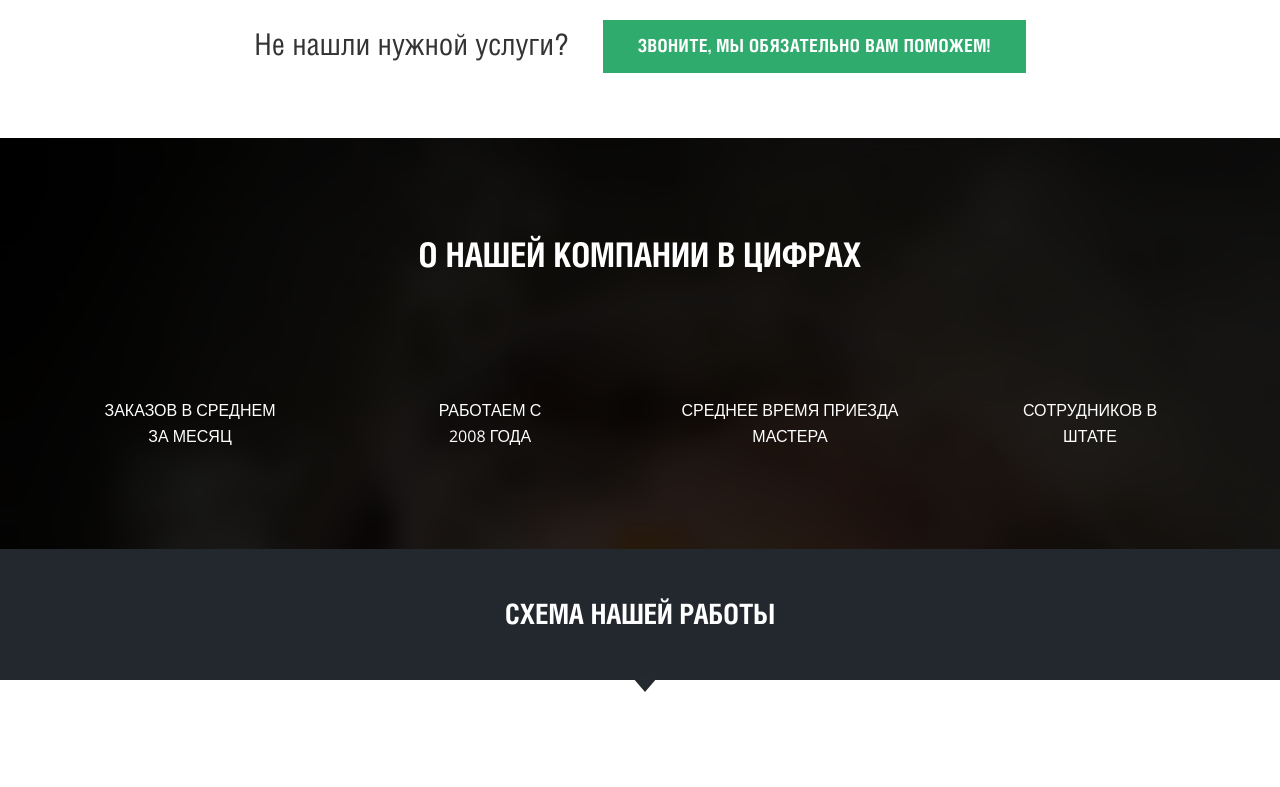
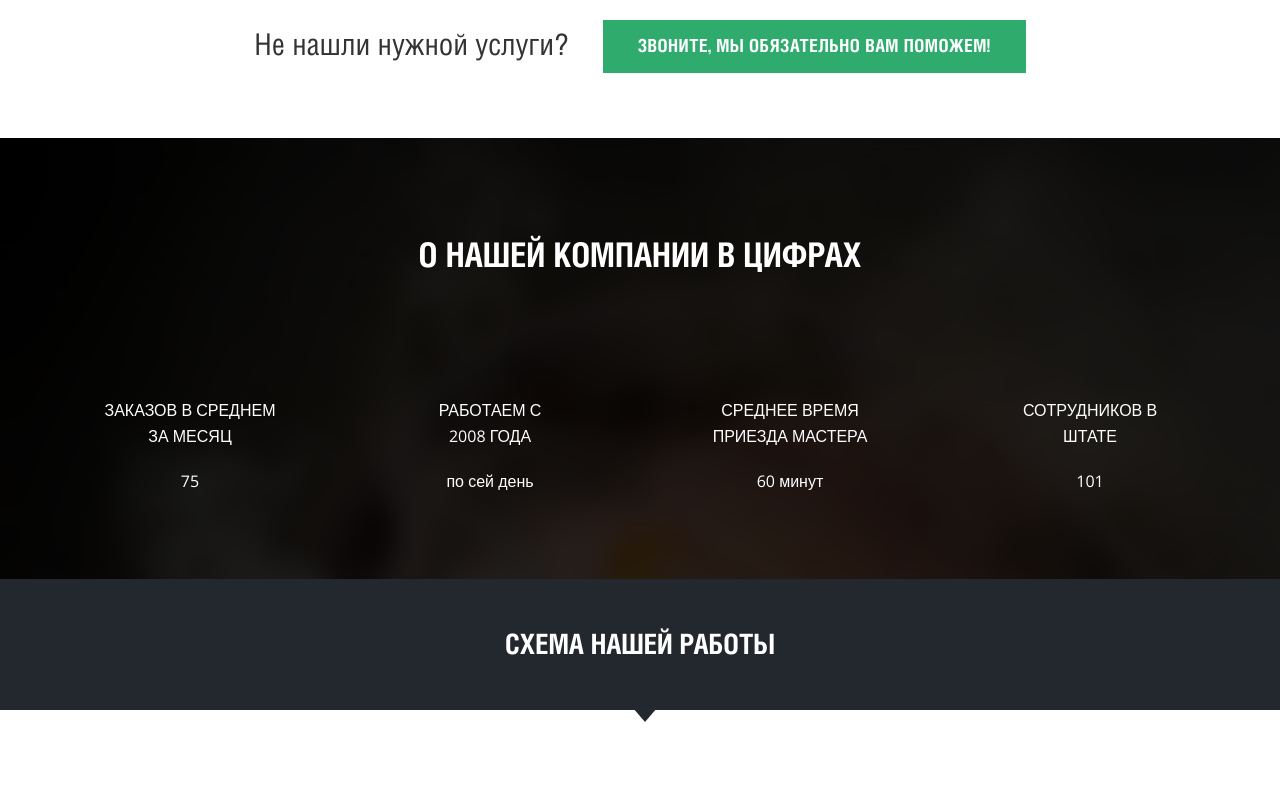
Before and after one commit to SvetSS/diplom_last, a website with bundled scripts: page index.html in a window 1280 px wide. Shown: the part 1500-2287 px from the top of the page. Built offline with nearby package versions, Linux system fonts and the light colour scheme; files whose address does not match are found by name.

Commit message:
добавлено накручивание чисел

```diff
--- a/index.html
+++ b/index.html
@@ -307,7 +307,7 @@
 							<br />
 							<p class="upper">Заказов в среднем <br />за месяц </p>
 						</div>
-						<div class="push30 visible-xs">fdfedfedfed</div>
+						<div class="push30 visible-xs"></div>
 					</div>
 					<div class="col-sm-3">
 						<div class="element">
@@ -321,7 +321,7 @@
 						<div class="element">
 							<div class="num num2"><span id="num2">0</span> мин.</div>
 							<br />
-							<p class="upper">Среднее<br class="hidden-xs hidden-lg" /> время приезда мастера</p>
+							<p class="upper">Среднее время<br /> приезда мастера</p>
 						</div>
 						<div class="push30 visible-xs"></div>
 					</div>
@@ -331,6 +331,7 @@
 							<div class="num num4">&gt; <span id="num4">0</span> </div>
 							<br />
 							<p class="upper">Сотрудников в<br />штате</p>
+							<div class="push30 visible-xs"></div>
 						</div>
 					</div>
 				</div>
--- a/src/modules/abouttCompany.js
+++ b/src/modules/abouttCompany.js
@@ -2,12 +2,22 @@ import { animate } from "./helpers";
 const abouttCompany = () => {
     const numSection = document.querySelector('.num-section .row ');
     const elements = numSection.querySelectorAll('.col-sm-3');
+    const elementsValue = numSection.querySelectorAll('.push30');
 
+    console.log(elementsValue);
+    let currentCount = 0;
+
+    //elementsValue[0].textContent = currentCount;
+    //elementsValue[0].classList.remove('visible-xs');
     elements.forEach(el => {
         el.style.display = 'none';
     });
 
-    let an = setTimeout(function () {
+    const deleteInvisible = () => {
+        elementsValue.forEach(el => { el.classList.remove('visible-xs'); })
+    };
+
+    const animateBlock = () => {
         elements.forEach(el => {
             animate({
                 duration: 1000,
@@ -20,14 +30,48 @@ const abouttCompany = () => {
                 }
             });
         });
+    };
+
+    let an = setTimeout(function () {
+        animateBlock();
+        deleteInvisible();
     }, 2000)
 
+
+    const countOfOrder = (i, stopCount, text) => {
+        currentCount = 1;
+        const countInInterval = setInterval(() => {
+            currentCount += 1;
+            elementsValue[i].textContent = currentCount;
+            //console.log(elementsValue[0].textContent);
+
+            if (elementsValue[i].textContent >= stopCount) {
+                clearInterval(countInInterval);
+                elementsValue[i].textContent = text;
+            }
+        }, 15);
+    };
+    /*  const countOfOrder = () => {
+         currentCount = 1;
+         const countInInterval = setInterval(() => {
+             currentCount += 1;
+             elementsValue[0].textContent = currentCount;
+             console.log(elementsValue[0].textContent);
+
+             if (elementsValue[0].textContent >= 75) {
+                 clearInterval(countInInterval);
+             }
+         }, 15);
+     }; */
+
     window.onload = () => {
+        an;
+        countOfOrder(0, 75, 75);
+        countOfOrder(1, 15, 'по сей день');
+        countOfOrder(2, 60, '60 минут');
+        countOfOrder(3, 101, 101);
+    };
 
-        an();
-
-
-    };
 
 
     console.log(elements);
```
Also changed, not shown: dist/main.js.
